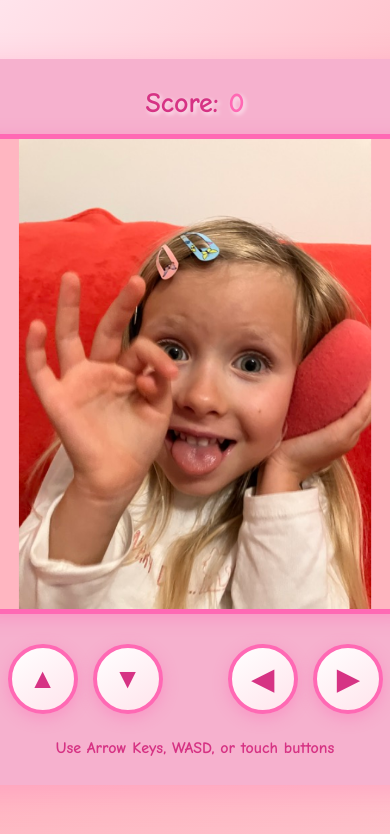
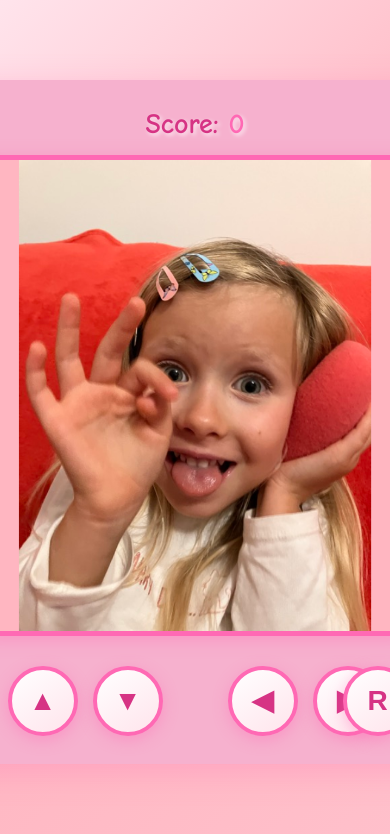
Before and after one commit to illia108/pacman, a plain HTML site: page index.html in a window 390 px wide. Shown: the top 834 px of the page. Drawn offline with Linux system fonts and the light colour scheme.

Commit message:
Add Restart btn

```diff
--- a/game.js
+++ b/game.js
@@ -605,6 +605,11 @@ document.getElementById('btnRight').addEventListener("click", function(e) {
     e.preventDefault();
 });
 
+document.getElementById('btnRestart').addEventListener("click", function(e) {
+    restartGame();
+    e.preventDefault();
+});
+
 // Restart the game
 function restartGame() {
     // Reset map
@@ -688,7 +693,7 @@ function isPathTile(row, col) {
 
 // Game loop
 let lastMoveTime = 0;
-const moveInterval = 150; // ms between moves
+const moveInterval = 300; // ms between moves
 let lastGhostMoveTime = 0;
 const ghostMoveInterval = 400; // ghosts move slower than Pac-Man
 
--- a/index.html
+++ b/index.html
@@ -19,9 +19,9 @@
                 <div class="touch-row">
                     <button class="touch-btn left" id="btnLeft">◀</button>
                     <button class="touch-btn right" id="btnRight">▶</button>
+                    <button class="touch-btn restart" id="btnRestart">R</button>
                 </div>
             </div>
-            <div class="instructions">Use Arrow Keys, WASD, or touch buttons</div>
         </div>
     </div>
     <script src="game.js"></script>
--- a/style.css
+++ b/style.css
@@ -86,6 +86,9 @@ body {
     align-items: center;
     gap: 5px;
     margin-top: 15px;
+    justify-content: center;
+    width: 100%;
+    position: relative;
 }
 
 .touch-row {
@@ -117,6 +120,11 @@ body {
     background: linear-gradient(145deg, #ffe4ec, #ffb6c1);
 }
 
+.touch-btn.restart {
+    position: absolute;
+    right: 0;
+}
+
 /* Show touch controls on touch devices */
 @media (pointer: coarse) {
     .touch-controls {
@@ -128,6 +136,9 @@ body {
 @media (max-width: 800px) {
     .touch-controls {
         display: flex;
+        position: relative;
+        width: 100%;
+        justify-content: center;
     }
 
     #gameCanvas {
```
